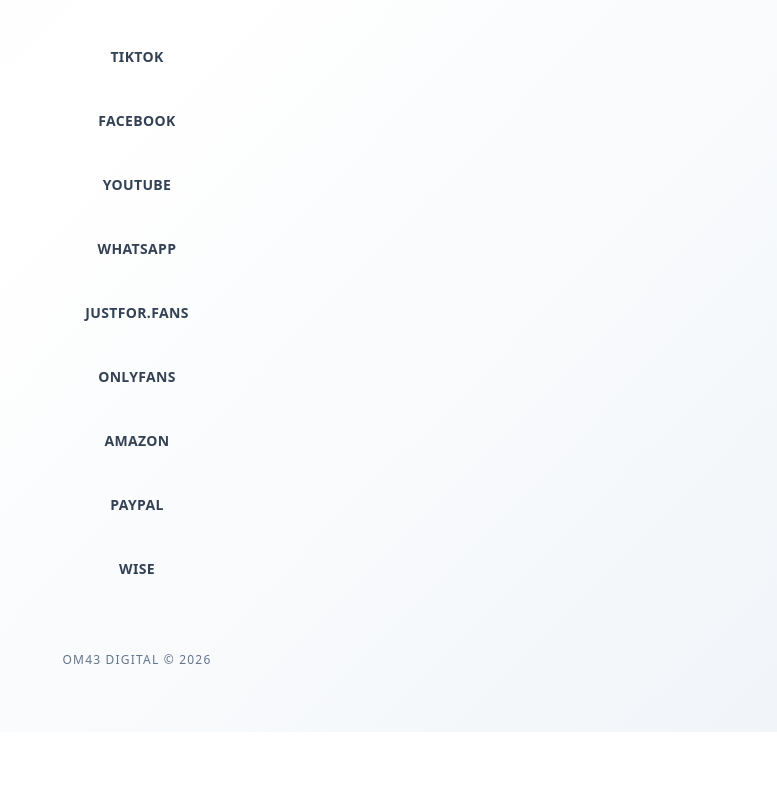
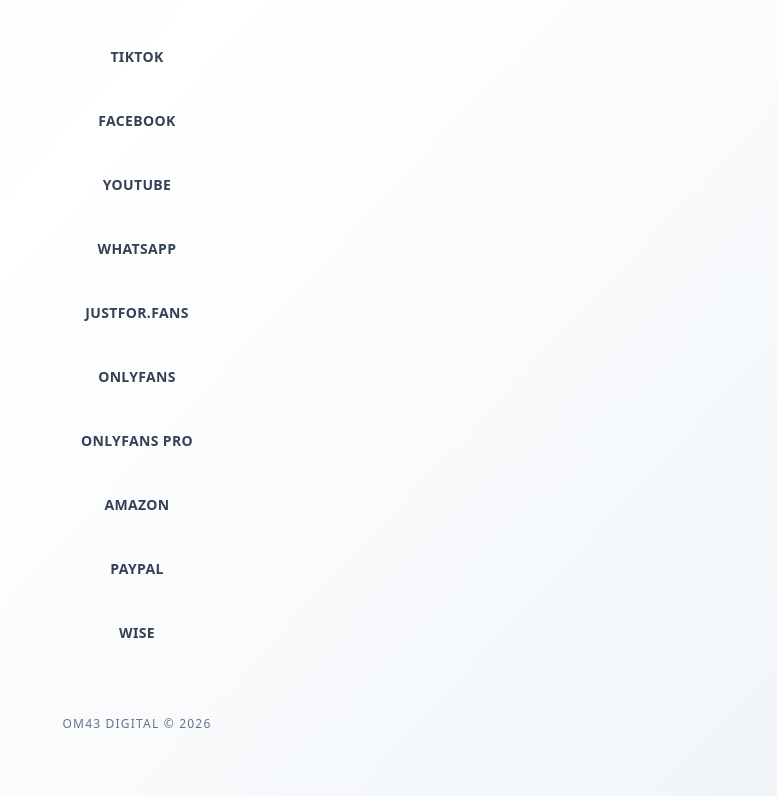
Before and after one commit to onlymatt43/onlycard, a Next.js app: page / in a window 1280 px wide. Shown: the part 570-1366 px from the top of the page, without its empty margins (503-1280 px from the left). Before the commit the page ends 1302 px from the top, so only its background shows below. Built offline with nearby package versions, Linux system fonts and the light colour scheme; no server answers.

Commit message:
➕ Add second OnlyFans link (ONLYFANS PRO)
- Added duplicate OnlyFans link with 'PRO' label
- Adjusted icon positions to avoid overlaps
- PayPal icon moved from 25% to 45%
- Wise icon moved from 20% to 25%

```diff
--- a/app/page.tsx
+++ b/app/page.tsx
@@ -15,9 +15,10 @@
   { title: 'WHATSAPP', url: 'https://wa.me/15147120578', icon: 'whatsapp', iconPosition: { top: '50%', left: '45%' } },
   { title: 'JUSTFOR.FANS', url: 'https://justfor.fans/OnlyMatt43', icon: 'justforfans', iconPosition: { top: '50%', left: '55%' } },
   { title: 'ONLYFANS', url: 'https://onlyfans.com/onlymatt-43', icon: 'onlyfans', iconPosition: { top: '50%', left: '35%' } },
+  { title: 'ONLYFANS PRO', url: 'https://onlyfans.com/onlymatt-43', icon: 'onlyfans', iconPosition: { top: '50%', left: '40%' } },
   { title: 'AMAZON', url: 'https://www.amazon.ca/gp/profile/amzn1.account.AGKXJLNXARH2FYTIX4ZHRC6B2K3Q', icon: 'amazon', iconPosition: { top: '50%', left: '30%' } },
-  { title: 'PAYPAL', url: 'https://paypal.me/onlymatt43', icon: 'paypal', iconPosition: { top: '50%', left: '25%' } },
-  { title: 'WISE', url: 'https://wise.com/pay/me/mathieuc571', icon: 'wise', iconPosition: { top: '50%', left: '20%' } },
+  { title: 'PAYPAL', url: 'https://paypal.me/onlymatt43', icon: 'paypal', iconPosition: { top: '50%', left: '45%' } },
+  { title: 'WISE', url: 'https://wise.com/pay/me/mathieuc571', icon: 'wise', iconPosition: { top: '50%', left: '25%' } },
 ];
 
 export default function HomePage() {
```
